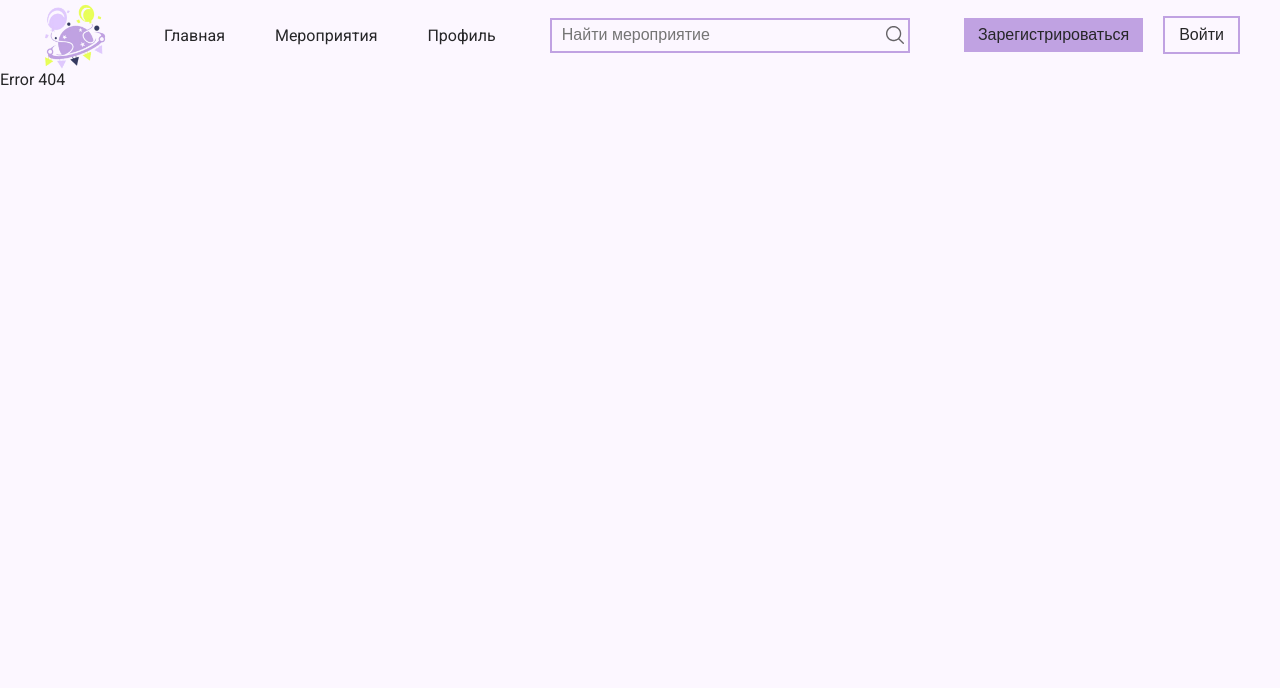
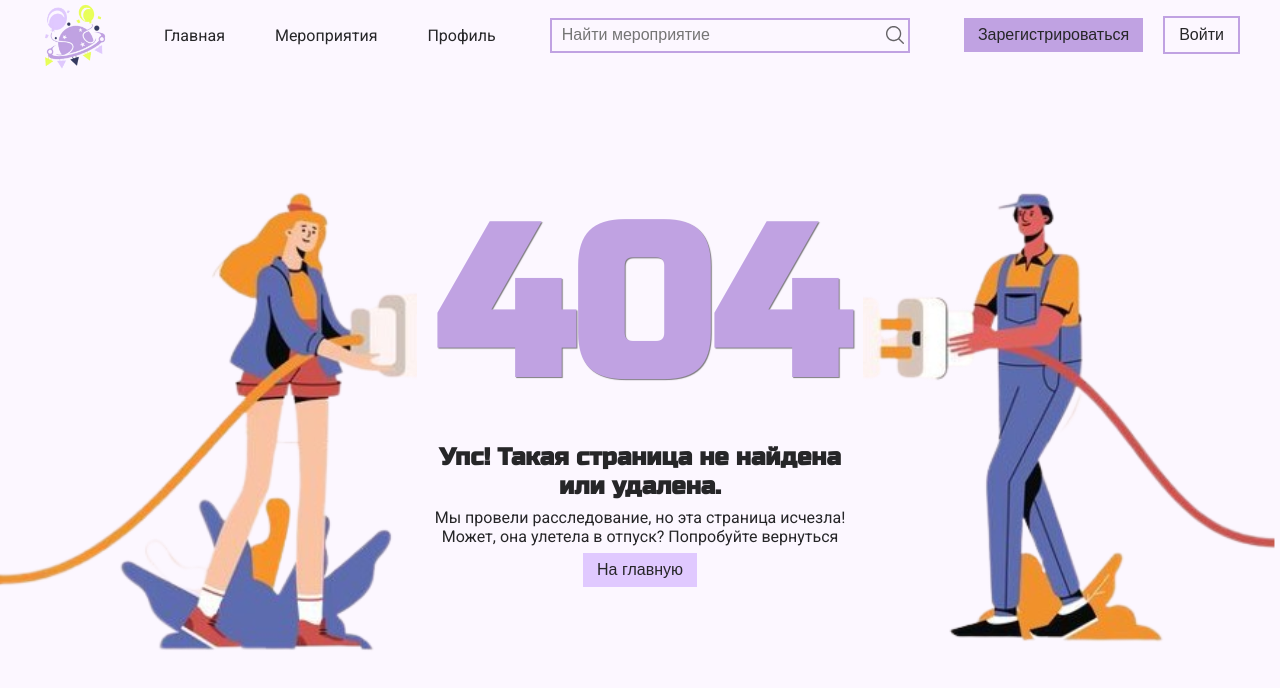
Before and after one commit to esteragrest/Eventify, a React (Vite) app: page /auth/login in a window 1280 px wide. Before the commit this address had no page. Shown: the top 688 px of the page. Built offline with nearby package versions, Linux system fonts and the light colour scheme.

Commit message:
error pages added: page not found and access error

```diff
--- a/src/App.jsx
+++ b/src/App.jsx
@@ -6,6 +6,7 @@ import {
 	EventForm,
 	Events,
 	MainPage,
+	NotFound,
 	ProfileEdit,
 	Registration,
 	UserProfile,
@@ -52,7 +53,7 @@ export const App = () => {
 				<Route path="/register" element={<Registration />} />
 				<Route path="/login" element={<Authorization />} />
 				<Route path="/users" element={<Users />} />
-				<Route path="*" element={<div>Error 404</div>} />
+				<Route path="*" element={<NotFound />} />
 			</Routes>
 			<Modal />
 		</>
--- /dev/null
+++ b/src/components/error-page/ErrorPage.jsx
@@ -0,0 +1,28 @@
+import PropTypes from 'prop-types';
+import styles from './error-page.module.css';
+import { BackgroundBanner } from '../background-banner/BackgroundBanner';
+import { Button } from '../button/Button';
+import { Link } from 'react-router-dom';
+
+export const ErrorPage = ({ status, title, message }) => {
+	return (
+		<div className={styles['error-container']}>
+			<BackgroundBanner imgUrl="/public/img/error-page-left.svg" />
+			<div className={styles.error}>
+				<h1 className={styles['error-status']}>{status}</h1>
+				<h2>{title}</h2>
+				<p>{message}</p>
+				<Button backgroundColor="#E0C9FF">
+					<Link to="/">На главную</Link>
+				</Button>
+			</div>
+			<BackgroundBanner imgUrl="/public/img/error-page-right.svg" />
+		</div>
+	);
+};
+
+ErrorPage.propTypes = {
+	status: PropTypes.number.isRequired,
+	title: PropTypes.string.isRequired,
+	message: PropTypes.string.isRequired,
+};
--- /dev/null
+++ b/src/components/error-page/error-page.module.css
@@ -0,0 +1,24 @@
+.error-container {
+	display: flex;
+	justify-content: space-between;
+	align-items: center;
+	flex-direction: row;
+	width: 100%;
+	min-width: 100vh;
+}
+
+.error {
+	display: flex;
+	justify-content: center;
+	align-items: center;
+	flex-direction: column;
+	text-align: center;
+	width: 35%;
+	gap: 7px;
+}
+
+.error-status {
+	font-size: 210px;
+	color: #c0a2e2;
+	text-shadow: 1px 1px 1px rgba(0, 0, 0, 0.5);
+}
--- a/src/components/index.js
+++ b/src/components/index.js
@@ -22,3 +22,5 @@ export * from './list-item-container/ListItemContainer';
 export * from './control-buttons/ControlButtons';
 export * from './delete-buttons/DeleteButtons';
 export * from './loader/Loader';
+export * from './error-page/ErrorPage';
+export * from './private-content/PrivateContent';
--- /dev/null
+++ b/src/components/private-content/PrivateContent.jsx
@@ -0,0 +1,19 @@
+import PropTypes from 'prop-types';
+import { Forbidden, NotFound } from '../../pages';
+
+export const PrivateContent = ({ error, children }) => {
+	if (error.includes('Forbidden')) {
+		return <Forbidden message={error} />;
+	}
+
+	if (error.includes('not found')) {
+		return <NotFound />;
+	}
+
+	return children;
+};
+
+PrivateContent.propTypes = {
+	error: PropTypes.string,
+	children: PropTypes.node.isRequired,
+};
--- a/src/pages/event/Event.jsx
+++ b/src/pages/event/Event.jsx
@@ -9,7 +9,7 @@ import {
 	ListOfParticipants,
 	Rating,
 } from './components';
-import { Loader } from '../../components';
+import { Loader, PrivateContent } from '../../components';
 import { useDispatch, useSelector } from 'react-redux';
 import {
 	selectEvent,
@@ -41,8 +41,12 @@ export const Event = () => {
 	useEffect(() => {
 		const url = getEventUrl(params, location);
 
-		dispatch(loadEventAsync(url)).then((eventData) => {
-			setError(eventData.error);
+		dispatch(loadEventAsync(url)).then((eventDate) => {
+			if (eventDate.error) {
+				setError(eventDate.error);
+			} else {
+				setError('');
+			}
 		});
 	}, [params, location, dispatch]);
 
@@ -57,10 +61,9 @@ export const Event = () => {
 	const isPastEvent = event.eventDate ? hasEventPassed(event.eventDate) : false;
 
 	return (
+		<PrivateContent error={error}>
 			<div className={styles['event-container']}>
-			{error ? (
-				<div>{error}</div>
-			) : isLoading ? (
+				{isLoading ? (
 					<Loader />
 				) : (
 					<>
@@ -88,5 +91,6 @@ export const Event = () => {
 					</>
 				)}
 			</div>
+		</PrivateContent>
 	);
 };
--- /dev/null
+++ b/src/pages/forbidden/Forbidden.jsx
@@ -0,0 +1,16 @@
+import PropTypes from 'prop-types';
+import { ErrorPage } from '../../components';
+
+export const Forbidden = ({ message }) => {
+	return (
+		<ErrorPage
+			status={403}
+			title="У вас нет доступа к этой странице!"
+			message={`Похоже, у вас нет права доступа к этой странице: ${message}`}
+		/>
+	);
+};
+
+Forbidden.propTypes = {
+	message: PropTypes.string.isRequired,
+};
--- a/src/pages/index.js
+++ b/src/pages/index.js
@@ -6,4 +6,6 @@ export * from './events/Events';
 export * from './event-form/EventForm';
 export * from './user-profile/UserProfile';
 export * from './profile-edit/ProfileEdit';
-export * from './users/Users'
+export * from './users/Users';
+export * from './not-found/NotFound';
+export * from './forbidden/Forbidden';
--- /dev/null
+++ b/src/pages/not-found/NotFound.jsx
@@ -0,0 +1,12 @@
+import { ErrorPage } from '../../components';
+
+export const NotFound = () => {
+	return (
+		<ErrorPage
+			status={404}
+			title="Упс! Такая страница не найдена или удалена."
+			message="Мы провели расследование, но эта страница исчезла!
+Может, она улетела в отпуск? Попробуйте вернуться"
+		/>
+	);
+};
```
Also changed, not shown: public/img/error-page-left.svg (added), public/img/error-page-right.svg (added), src/components/private-content/private-content.module.css (added). Lines whose indentation alone changed are shown as unchanged.
